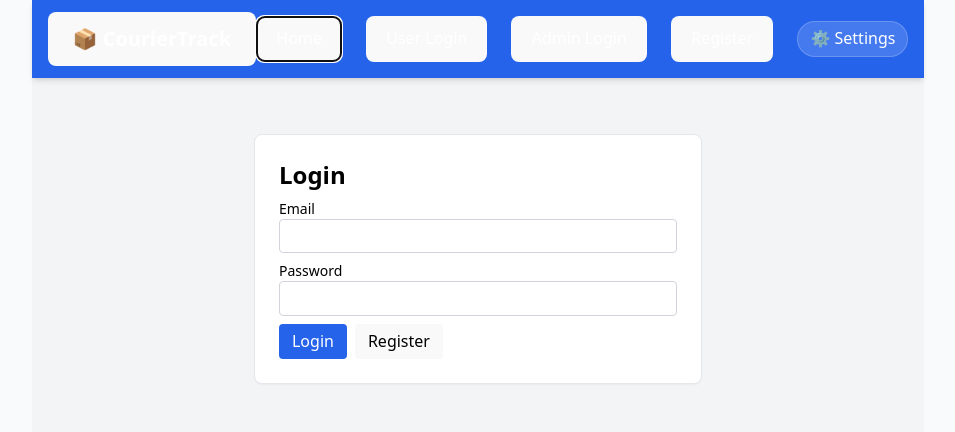
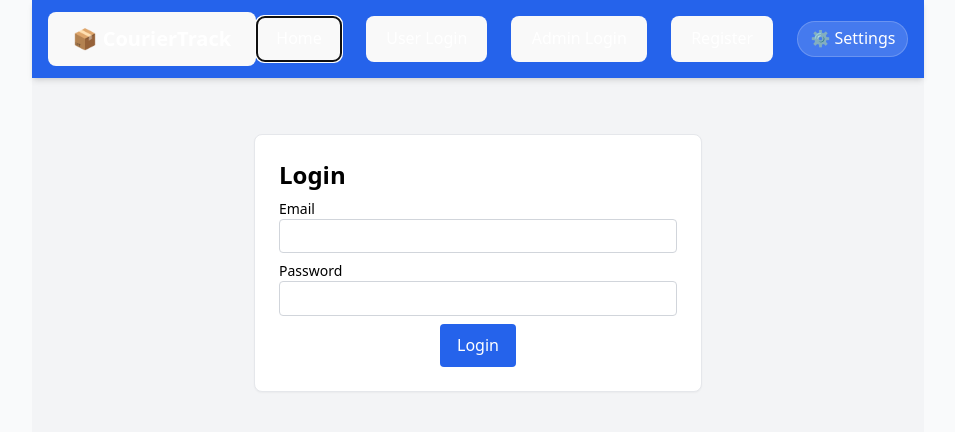
Before and after one commit to Robuzuu/FINAL-EXAM-FOR-ADS-WST-AND-IPT, a React (Vite) app: page / in a window 1280 px wide. Both pictures are taken after a click on the button "Home". Shown: the top 432 px of the page, without its empty margins (162-1117 px from the left). Built offline with nearby package versions, Linux system fonts and the light colour scheme.

Commit message:
Update Login.jsx
Updated button layout for improved alignment and styling.

```diff
--- a/src/components/Login.jsx
+++ b/src/components/Login.jsx
@@ -55,9 +55,8 @@ export default function Login({ auth, onSwitch, onSuccess, t, adminMode = false
           />
         </div>
 
-        <div className="flex gap-2">
-          <button type="submit" className="bg-blue-600 text-white px-3 py-1 rounded">{t ? t('auth.login.submit') : 'Login'}</button>
-          <button type="button" onClick={onSwitch} className="px-3 py-1 border rounded">{t ? t('auth.login.switch') : 'Register'}</button>
+        <div className="flex justify-center">
+          <button type="submit" className="bg-blue-600 text-white px-4 py-2 rounded">{t ? t('auth.login.submit') : 'Login'}</button>
         </div>
       </form>
     </div>
```
